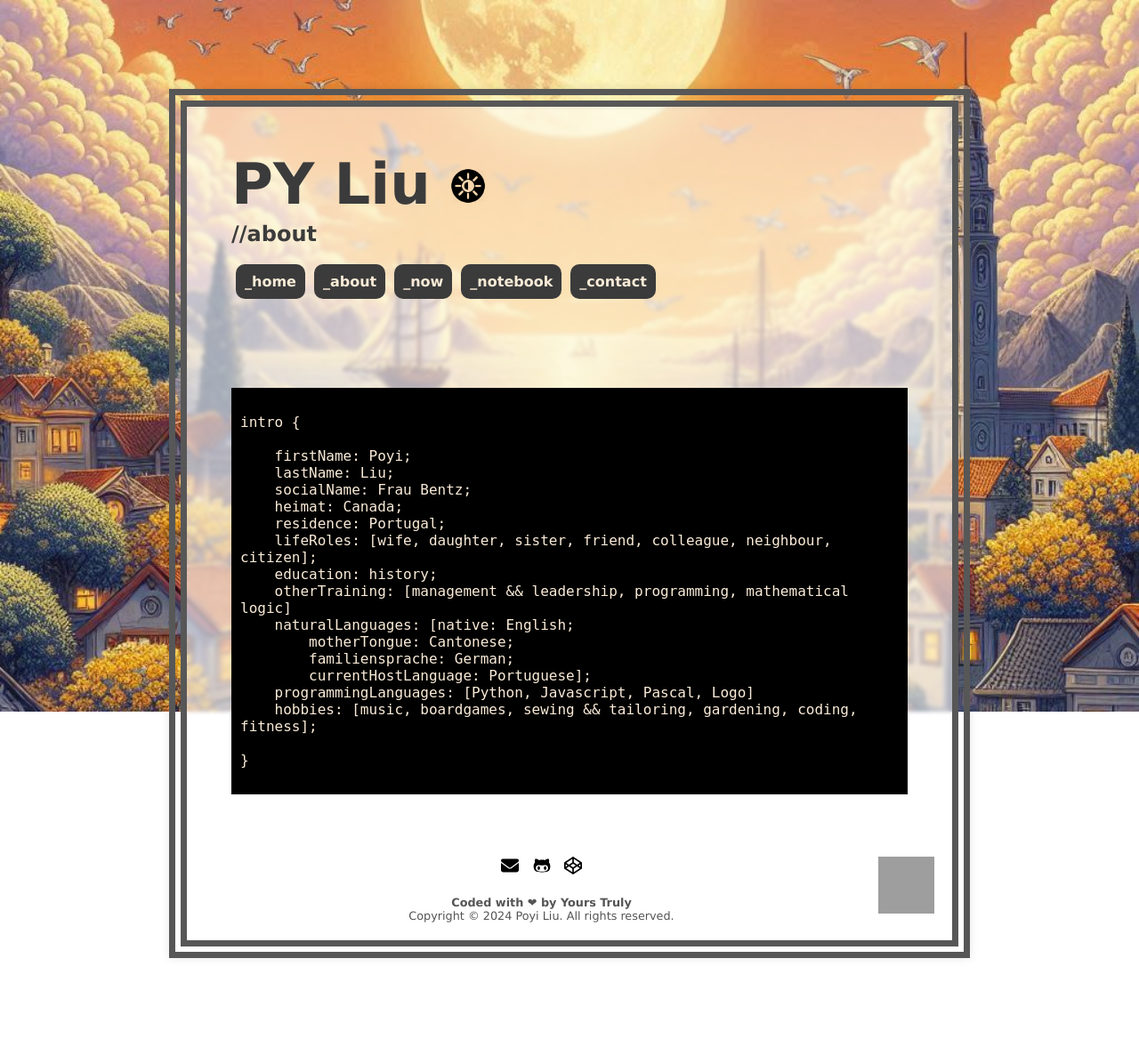
After one commit to fraubentz/fraubentz.github.io, a PHP site: page /about.html in a window 1280 px wide. The commit adds this page. Shown: the whole page at 89% size. Run offline with PHP 8.4, Linux system fonts and the light colour scheme; some libraries are stand-ins or nearby versions; grey boxes are pictures that could not be loaded.

Commit message:
Add new pages and content

```diff
--- /dev/null
+++ b/about.html
@@ -0,0 +1,90 @@
+<!DOCTYPE html>
+<html lang="en">
+<head>
+    <meta charset="UTF-8">
+    <meta name="robots" content="noarchive, nofollow, noai, noimageai">
+    <!-- Responsive -->
+    <meta name="viewport" content="width=device-width, initial-scale=1.0">
+    <meta name="apple-mobile-web-app-capable" content="yes">
+    <!-- Authorship -->
+    <meta name="author" content="Poyi Liu | https://github.com/fraubentz">
+    <meta name="image" content="img/portraitpoyibentz.png" description="Cartoon image of Poyi Liu">
+    <meta name="description" content="Website of Poyi Liu">
+    <!-- Favicon -->
+    <link rel="icon" href="img/pyfavicon.jpg" type="image/x-icon">
+    <title>PY Liu</title>
+    <!-- External CSS -->
+    <link rel="stylesheet" href="style.css">
+    <!-- Font Awesome -->
+    <script src="https://kit.fontawesome.com/bd55b975a2.js" crossorigin="anonymous"></script>
+</head>
+
+<body>
+    <!-- Background Image -->
+    <div class="background-image"></div>
+    <div class="whole-container">
+        <!-- Introduction -->
+        <div class="introduction">
+            <h1>PY Liu     <input type="image" src="img/darkmode.webp" width="40" height="40" alt="Dark-mode Button" id="btnBack"></h1>
+            <h2>//about</h2>
+            <nav>
+                <a href="index.html"><div class="navbutton">_home</div></a>
+                <a href="about.html"><div class="navbutton">_about</div></a>
+                <a href="now.html"><div class="navbutton">_now</div></a>
+                <a href="nbook.html"><div class="navbutton">_notebook</div></a>
+                <a href="contact.html"><div class="navbutton">_contact</div></a>
+            </nav>
+            <div class="code-block">
+intro {
+
+    firstName: Poyi;
+    lastName: Liu;
+    socialName: Frau Bentz;
+    heimat: Canada;
+    residence: Portugal;
+    lifeRoles: [wife, daughter, sister, friend, colleague, neighbour, citizen];
+    education: history;
+    otherTraining: [management && leadership, programming, mathematical logic]
+    naturalLanguages: [native: English;
+        motherTongue: Cantonese;
+        familiensprache: German;
+        currentHostLanguage: Portuguese];
+    programmingLanguages: [Python, Javascript, Pascal, Logo]
+    hobbies: [music, boardgames, sewing && tailoring, gardening, coding, fitness];
+
+}
+            </div>
+        </div>
+
+        <footer>
+            <p><a href="http://www.w3.org/html/logo/" target="_blank" rel="noopener noreferrer">
+                <img style="float:right" src="https://www.w3.org/html/logo/badge/html5-badge-h-solo.png" width="63" height="64" alt="HTML5 Logo">
+            </a></p>
+            <div class="social">
+                <a href="mailto:pybentz@duck.com"><img src="img/email.svg" width="20" height="20" alt="Email Icon"></a>
+                <a href="https://github.com/fraubentz" target="_blank" rel="noopener noreferrer"><img src="img/github-octocat.svg" width="20" height="20" alt="GitHub Icon"></a>
+                <a href="https://codepen.io/fraubentz" target="_blank" rel="noopener noreferrer"><img src="img/codepen-icon.svg" width="20" height="20" alt="CodePen Icon"></a>
+            </div>
+            <p><b>Coded with &#10084 by Yours Truly</b></p>
+            <p> </p>
+            <p> Copyright &copy <span id="current-year"></span> Poyi Liu. All rights reserved.</p>
+        </footer>
+    </div>
+
+
+
+    <!-- Toggle Dark Mode -->
+    <script>
+        let btnBack = document.getElementById("btnBack");
+        btnBack.addEventListener('click', function() {
+            document.getElementsByClassName('background-image')[0].classList.toggle('dark-mode');
+        });
+    </script>
+
+    <!-- Copyright Date Script -->
+    <script>
+        document.getElementById("current-year").textContent = new Date().getFullYear();
+    </script>
+</body>
+
+</html>
--- a/style.css
+++ b/style.css
@@ -16,34 +16,34 @@ body {
 
 }
 
-/* -- Fonts --*/
+/* Fonts */
 h1 {
-    font-size: 4em;
-    margin-bottom: 10px;
+    font-size: 4rem;
+    margin-bottom: 5px;
     color: #3b3b3b;
 }
 
 h2 {
-    font-size: 1.5em;
-    margin-bottom: 10px;
+    font-size: 1.5rem;
+    margin-bottom: 20px;
     color: #3b3b3b;
 }
 
 h3 {
-    font-size: 1em;
+    font-size: 1.2rem;
     font-family: monospace;
     margin-bottom: 10px;
     color: #3b3b3b;
 }
 
 h4 {
-    font-size: 1.5em;
+    font-size: 1.1rem;
     font-family: monospace;
     margin-bottom: 10px;
     color: #3b3b3b;
 }
 
-/* -- Background --*/
+/* Background */
 .background-image {
     position: fixed;
     top: 0;
@@ -66,7 +66,7 @@ h4 {
     z-index: -1;
 }
 
-/* -- Hover Behaviour --*/
+/* Hover Behaviour */
 a:link {
     color: rgb(56, 56, 56);
     text-decoration: none;
@@ -86,14 +86,26 @@ a:active {
 
 a:hover {
     color: rgb(37, 220, 244);
+    transition: .5s;
+}
+
+nav a:hover .navbutton {
+    background-color:rgb(37, 220, 244);
+    color: #3b3b3b;
+    padding: 10px;
+    border-radius: 10px;
+}
+
+.social a {
+    margin-left: 5px;
+    margin-right: 5px;
+}
+
+.social a:hover {
+    color: rgb(37, 220, 244);
     font-size: x-large;
     transform: scale(1.2);
     transition: .5s;
-}
-
-.introduction a {
-    padding: 20px;
-    display: inline-block;
 }
 
 input {
@@ -114,66 +126,60 @@ img:hover {
     transform: scale(1.5);
 }
 
-.column {
-    column-count: 2;
-    column-rule-style: solid;
-    column-rule-color:#555;
-    column-rule-width: 1px;
-    column-width: 50px;
-    height: 400px;
-    column-gap: 30px;
-}
-
-/* -- Content --*/
+/* Content */
 .whole-container {
+    display: flex;
+    flex-direction: column;
     max-width: 900px;
     margin: 100px auto;
     border: 20px double rgb(87, 87, 87);
     box-shadow: 0 0 10px rgba(0, 0, 0, 0.1);
 }
 
-.intro {
-    /* display: grid;
-    grid-template-columns: 1fr 2fr; */
-    /* height: auto; */
+nav {
+    display:flex;
+    margin-bottom: 100px;
 }
 
-.profile-section {
-    /* flex: 1; */
+.introduction {
     padding: 50px;
-    background-color: rgba(255, 255, 255, 0.5);
+    background-color: rgba(255, 255, 255, 0.6);
     backdrop-filter: blur(2px);
+}
+
+/* Buttons */
+.navbutton {
+    background-color:#3b3b3b;
+    color: antiquewhite;
+    margin-left: 5px;
+    margin-right: 5px;
+    padding: 10px;
+    border-radius: 10px;
+}
+
+/* Code block */
+.code-block {
+    padding: 10px;
+    width: 100%;
+    height: auto;
+    background-color: black;
+    color: antiquewhite;
+    font-family: monospace;
+    font-size: 1rem;
+    white-space: pre-wrap;
+}
+
+.pgp {
+    font-size: 0.4rem;
+}
+
+/* Socials */
+.social {
+    margin-bottom: 20px;
     text-align: center;
 }
 
-.introduction {
-    /* flex: 2; */
-    padding: 50px;
-    background-color: rgba(255, 255, 255, 0.5);
-    backdrop-filter: blur(2px);
-
-}
-
-.profile-picture {
-    max-width: 60%;
-    height: auto;
-    border-radius: 50%;
-    margin-bottom: 20px;
-}
-
-/* Media Queries */
-
-/* @media only screen and (max-width: 600px) {
-    .intro {
-        flex-direction: column;
-    }
-
-    .introduction {
-        text-align: center;
-    }
-} */
-
-/* -- Footer --*/
+/* Footer */
 footer {
     max-width: 900px;
     padding: 20px;
@@ -181,7 +187,15 @@ footer {
 }
 
 footer p {
-    font-size: 0.8em;
+    font-size: 0.8rem;
     color: #555;
     text-align: center;
 }
+
+/* Media queries */
+@media only screen and (max-width: 600px) {
+    nav {
+        flex-direction: column;
+        gap: 5px;
+    }
+}
```
Also changed, not shown: contact.html (added, +127 -0 lines), index.html (+19 -29 lines), nbook.html (added, +73 -0 lines), now.html (added, +84 -0 lines).
